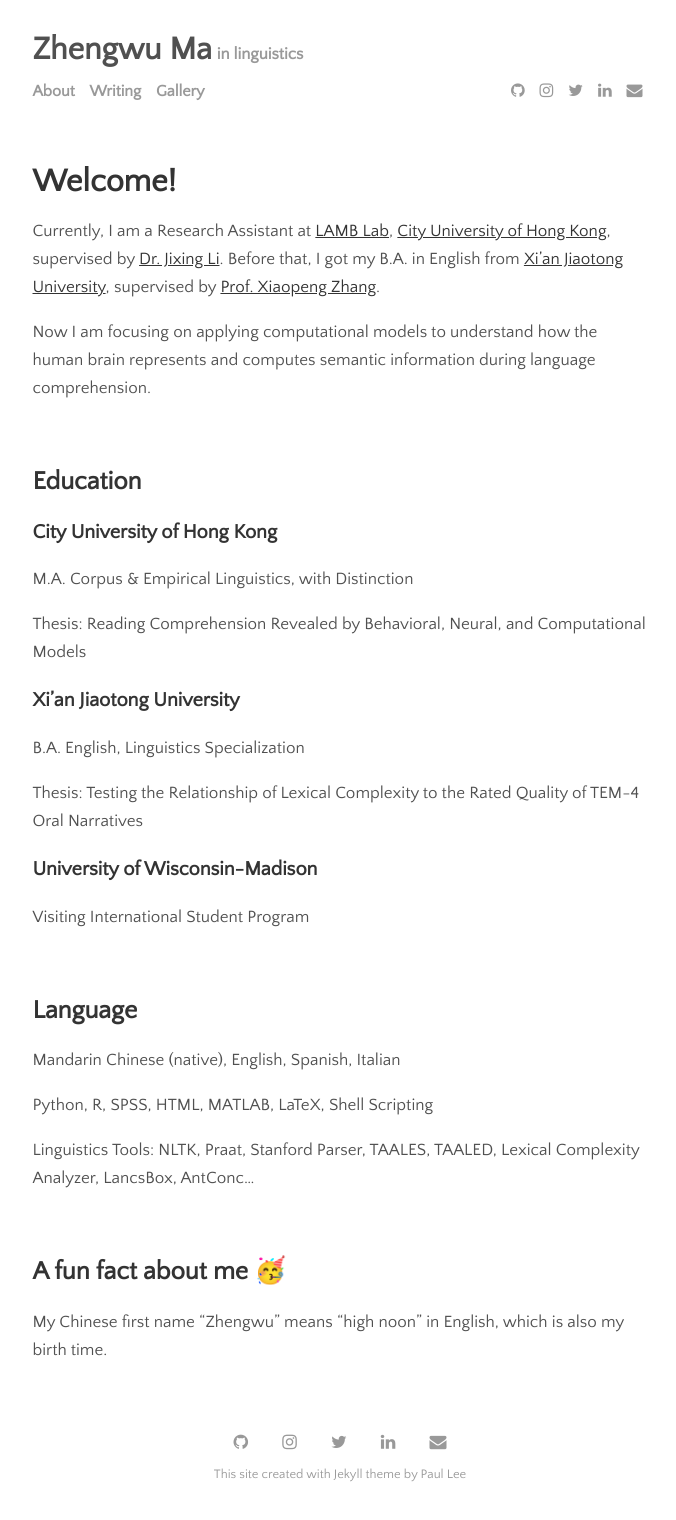
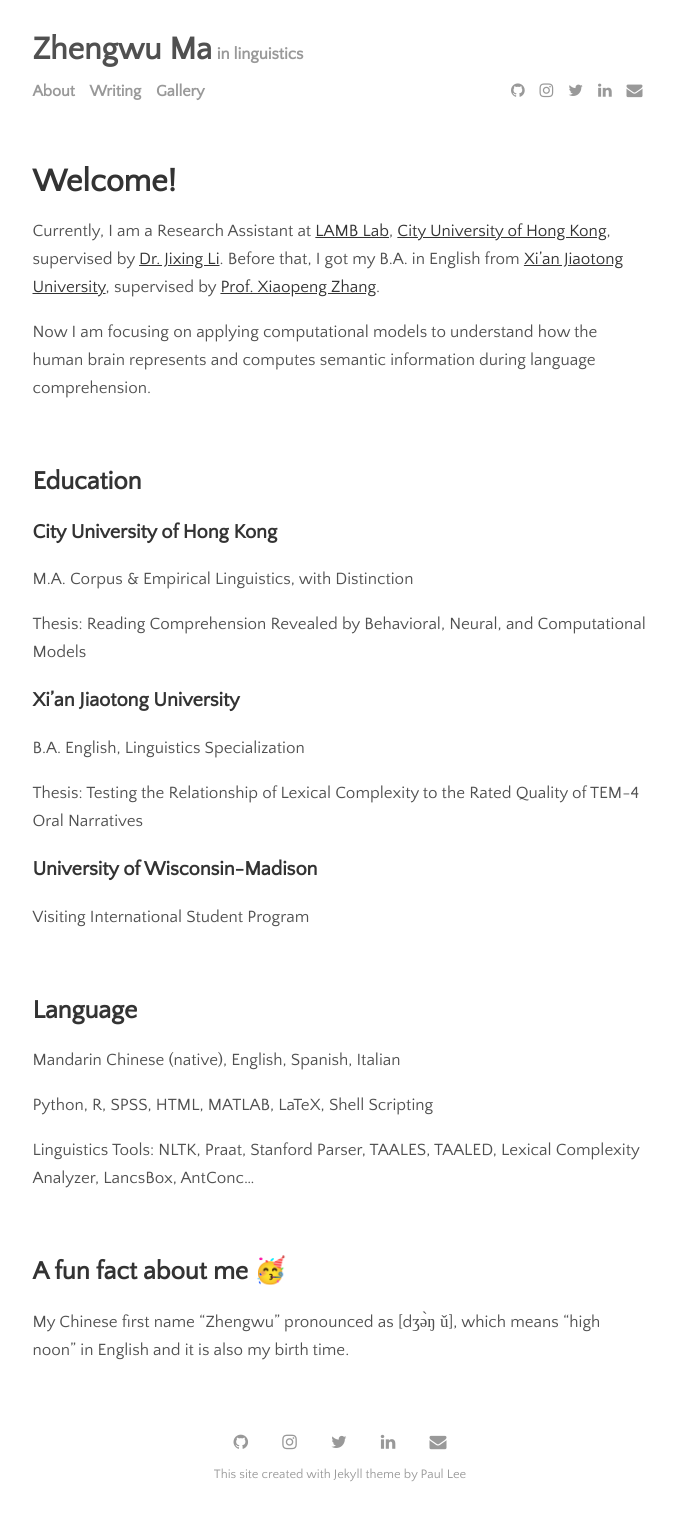
Before and after one commit to zhengwuma/zhengwuma.github.io, a Jekyll site: the page built from menu/about.md, in a window 1280 px wide. Shown: the whole page, without its empty margins (300-976 px from the left). Built offline with Jekyll 4.4.1, drawn with Linux system fonts in a browser that asks for light colours.

Commit message:
Update about.md

```diff
--- a/menu/about.md
+++ b/menu/about.md
@@ -41,4 +41,4 @@ Linguistics Tools: NLTK, Praat, Stanford Parser, TAALES, TAALED, Lexical Complex
 
 ## A fun fact about me 🥳
 
-My Chinese first name "Zhengwu" means "high noon" in English, which is also my birth time.
+My Chinese first name "Zhengwu" pronounced as [dʒə̀ŋ ǔ], which means "high noon" in English and it is also my birth time.
```
